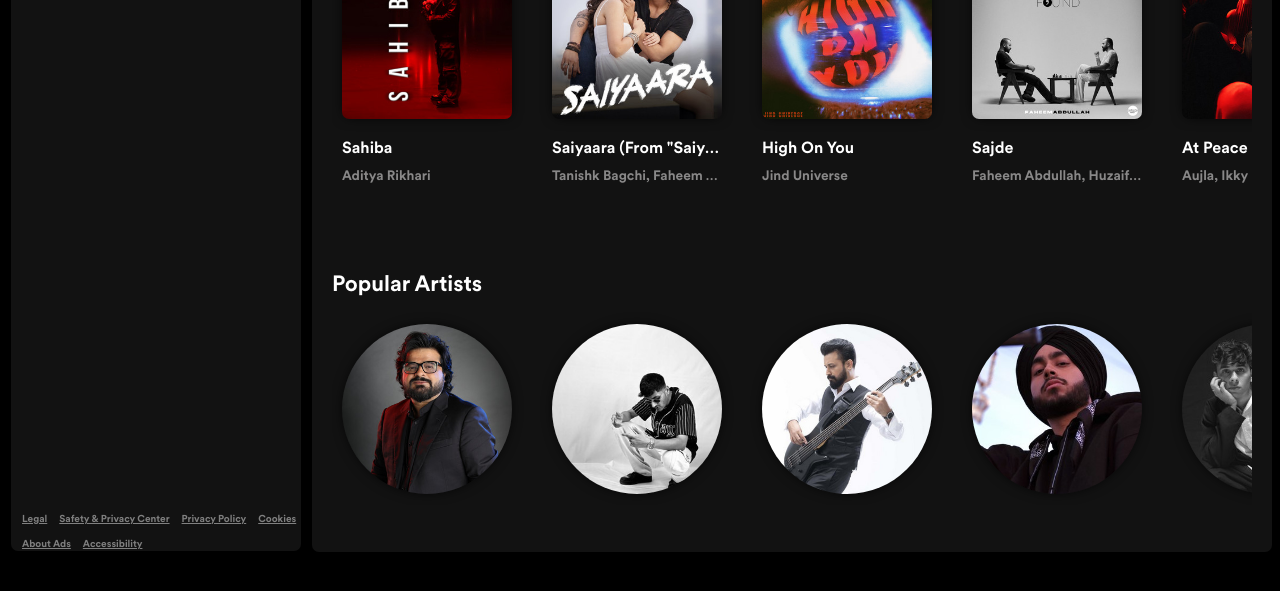
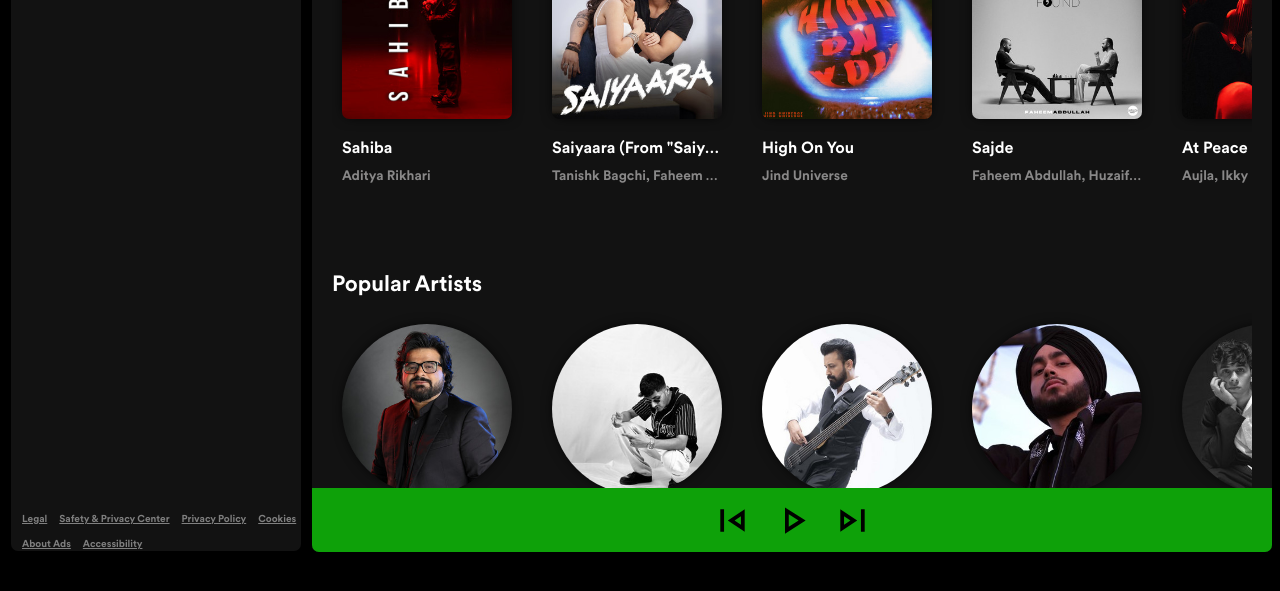
Before and after one commit to Abu-hurairah-tech/Spotify-Clone, a plain HTML site: page index.html in a window 1280 px wide. Shown: the part 203-794 px from the top of the page. Drawn offline with Linux system fonts and the light colour scheme.

Commit message:
Added songs and Playbar

```diff
--- a/index.html
+++ b/index.html
@@ -855,7 +855,17 @@
             </div>
           </div>
         </div>
+        <div class="playbar">
+            <div class="songInfo"></div>
+            <div class="songButtons">
+                <svg xmlns="http://www.w3.org/2000/svg" height="45px" viewBox="0 -960 960 960" width="45px" fill="#000"><path d="M220-240v-480h80v480h-80Zm520 0L380-480l360-240v480Zm-80-240Zm0 90v-180l-136 90 136 90Z"/></svg>
+                <svg xmlns="http://www.w3.org/2000/svg" height="45px" viewBox="0 -960 960 960" width="45px" fill="#000"><path d="M320-200v-560l440 280-440 280Zm80-280Zm0 134 210-134-210-134v268Z"/></svg>
+                <svg xmlns="http://www.w3.org/2000/svg" height="45px" viewBox="0 -960 960 960" width="45px" fill="#000"><path d="M660-240v-480h80v480h-80Zm-440 0v-480l360 240-360 240Zm80-240Zm0 90 136-90-136-90v180Z"/></svg>
+            </div>
+            <div class="songTime"></div>
+        </div>
       </div>
     </div>
+    <script src="script.js"></script>
   </body>
 </html>
--- a/style.css
+++ b/style.css
@@ -291,3 +291,45 @@ body {
 .mainPadding {
   padding: 20px;
 }
+
+.playbar {
+  position: absolute;
+  bottom: 0;
+  width: 100%;
+  background-color: #0ea109;
+  min-height: 8vh;
+  border-radius: 0 0 7px 7px;
+  display: flex;
+  align-items: center;
+  justify-content: center;
+  gap: 15px;
+}
+
+.songInfo,
+.songTime {
+  flex: 1;
+}
+
+.songButtons {
+  flex: 0;
+  display: flex;
+  align-items: center;
+  justify-content: center;
+  gap: 15px;
+}
+
+.songButtons svg {
+  background: transparent;
+  border-radius: 50%;
+  transition: transform 0.2s ease;
+  /* display: block; */
+  vertical-align: middle;
+}
+
+.songButtons svg:hover {
+  cursor: pointer;
+  transform: scale(1.05);
+  box-shadow: 0px 0px 13px -3px rgba(0, 0, 0, 1);
+  background: transparent;
+  outline: none;
+}
```
Also changed, not shown: nextsong.svg (added), playsongbtn.svg (added), prevsong.svg (added), script.js (added), 8 other files.
